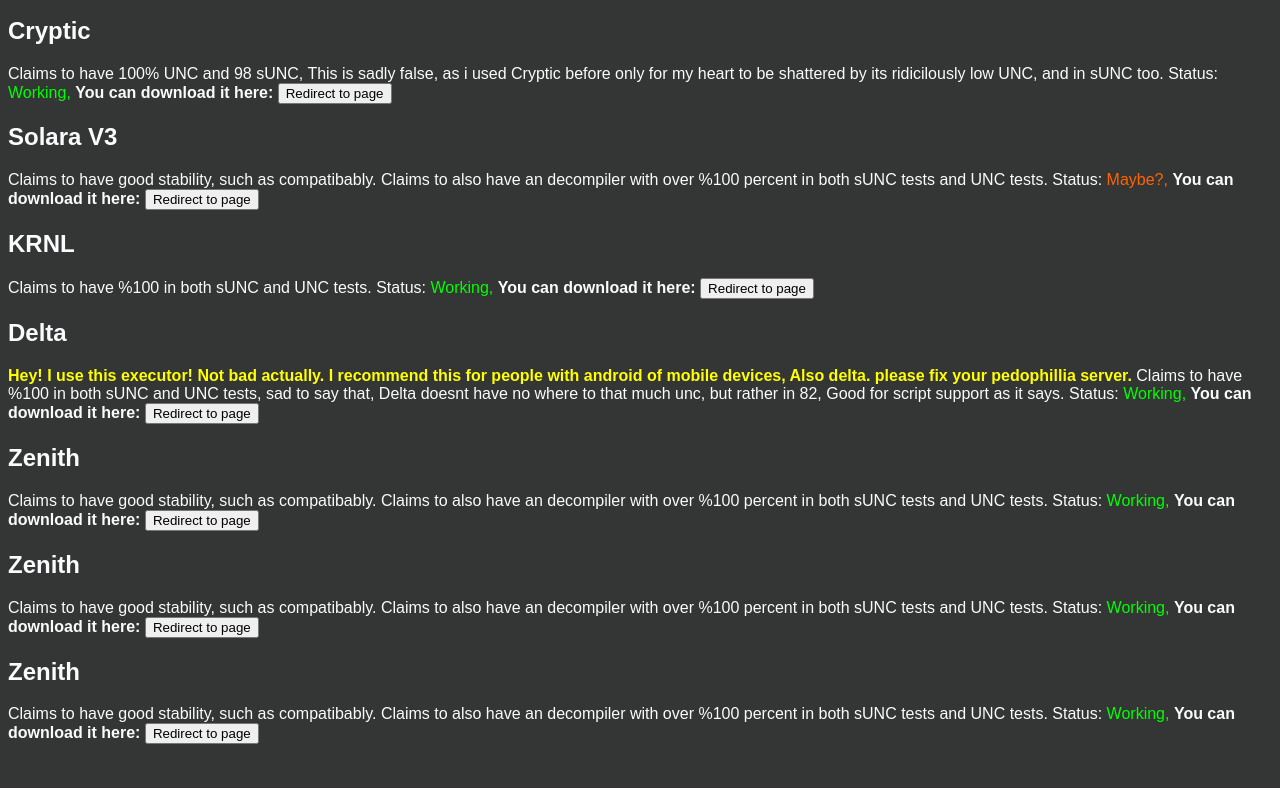
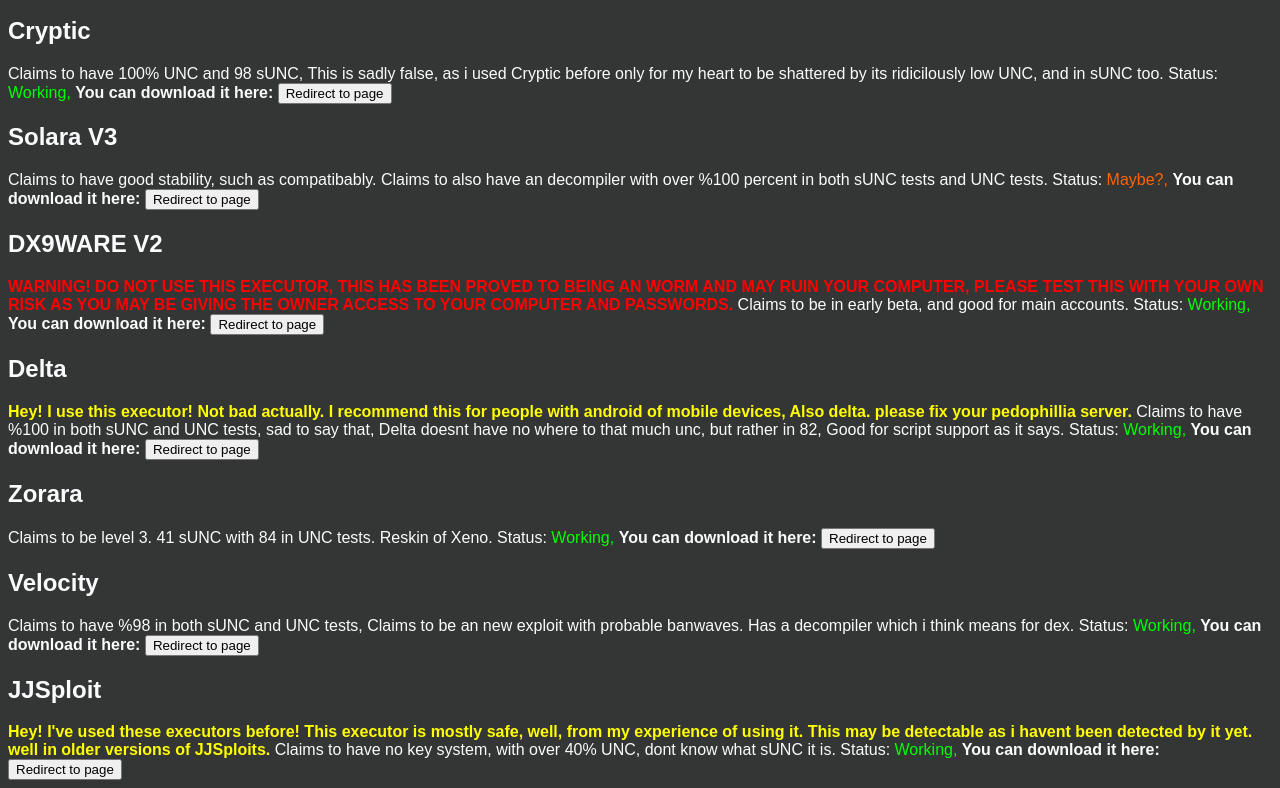
Before and after one commit to CovronArchives/ExecutorStatuses, a plain HTML site: page index.html in a window 1280 px wide. Shown: the part 688-1476 px from the top of the page. Before the commit the page ends 1440 px from the top, so only its background shows below. Drawn offline with Linux system fonts and the light colour scheme.

Commit message:
Update index.html

```diff
--- a/index.html
+++ b/index.html
@@ -58,8 +58,9 @@
         <b>You can download it here:</b>
         <a href="https://linkvertise.com/1319977/zenith-level-8-exploit?o=sharing"><button>Redirect to page</button></a>
 
-        <h2>KRNL</h2>
-        <a>Claims to have %100 in both sUNC and UNC tests.</a>
+        <h2>DX9WARE V2</h2>
+        <b style="color:red">WARNING! DO NOT USE THIS EXECUTOR, THIS HAS BEEN PROVED TO BEING AN WORM AND MAY RUIN YOUR COMPUTER, PLEASE TEST THIS WITH YOUR OWN RISK AS YOU MAY BE GIVING THE OWNER ACCESS TO YOUR COMPUTER AND PASSWORDS.</b>
+        <a>Claims to be in early beta, and good for main accounts.</a>
         <a>Status: </a>
         <a style="color:rgb(0, 255, 0)">Working,</a>
         <b>You can download it here:</b>
@@ -73,22 +74,23 @@
         <b>You can download it here:</b>
         <a href="https://linkvertise.com/1319977/zenith-level-8-exploit?o=sharing"><button>Redirect to page</button></a>
 
-        <h2>Zenith</h2>
-        <a>Claims to have good stability, such as compatibably. Claims to also have an decompiler with over %100 percent in both sUNC tests and UNC tests.</a>
+        <h2>Zorara</h2>
+        <a>Claims to be level 3. 41 sUNC with 84 in UNC tests. Reskin of Xeno.</a>
         <a>Status: </a>
         <a style="color:rgb(0, 255, 0)">Working,</a>
         <b>You can download it here:</b>
         <a href="https://linkvertise.com/1319977/zenith-level-8-exploit?o=sharing"><button>Redirect to page</button></a>
 
-        <h2>Zenith</h2>
-        <a>Claims to have good stability, such as compatibably. Claims to also have an decompiler with over %100 percent in both sUNC tests and UNC tests.</a>
+        <h2>Velocity</h2>
+        <a>Claims to have %98 in both sUNC and UNC tests, Claims to be an new exploit with probable banwaves. Has a decompiler which i think means for dex.</a>
         <a>Status: </a>
         <a style="color:rgb(0, 255, 0)">Working,</a>
         <b>You can download it here:</b>
         <a href="https://linkvertise.com/1319977/zenith-level-8-exploit?o=sharing"><button>Redirect to page</button></a>
 
-        <h2>Zenith</h2>
-        <a>Claims to have good stability, such as compatibably. Claims to also have an decompiler with over %100 percent in both sUNC tests and UNC tests.</a>
+        <h2>JJSploit</h2>
+        <b style="color:rgb(255, 255, 0)">Hey! I've used these executors before! This executor is mostly safe, well, from my experience of using it. This may be detectable as i havent been detected by it yet. well in older versions of JJSploits.</b>
+        <a>Claims to have no key system, with over 40% UNC, dont know what sUNC it is.</a>
         <a>Status: </a>
         <a style="color:rgb(0, 255, 0)">Working,</a>
         <b>You can download it here:</b>
```
